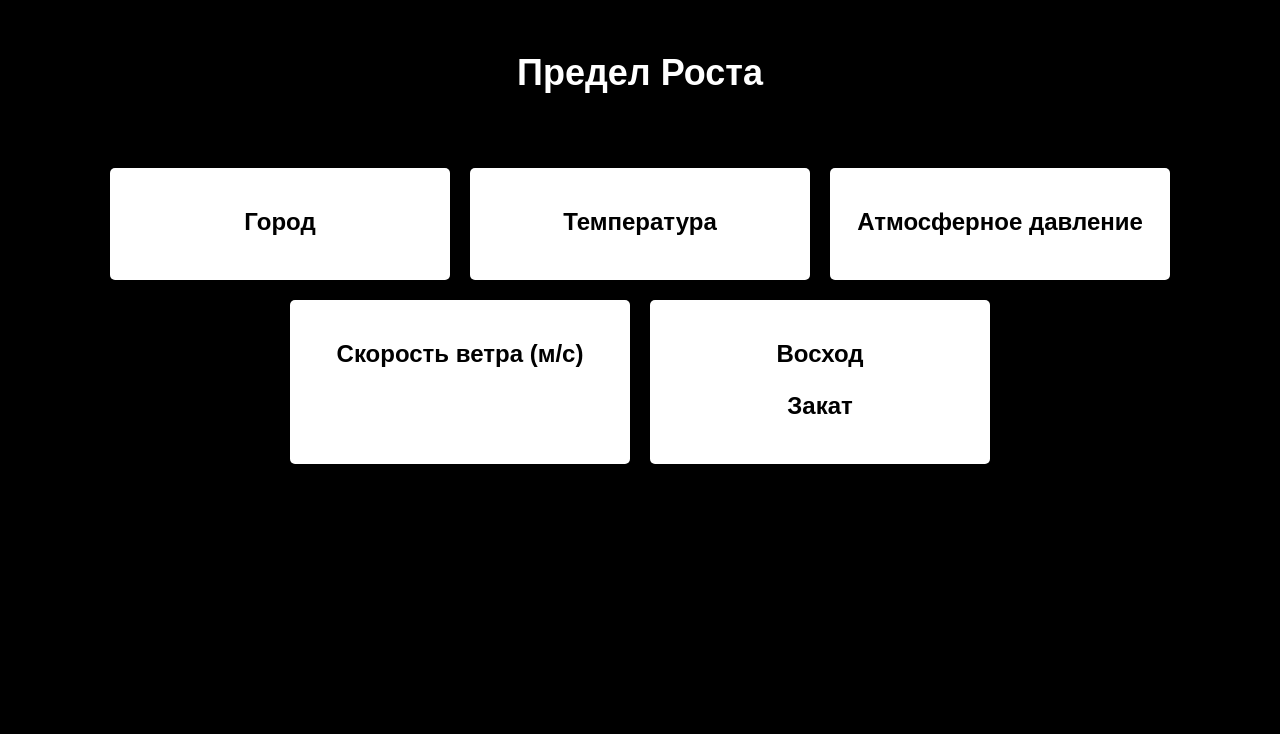
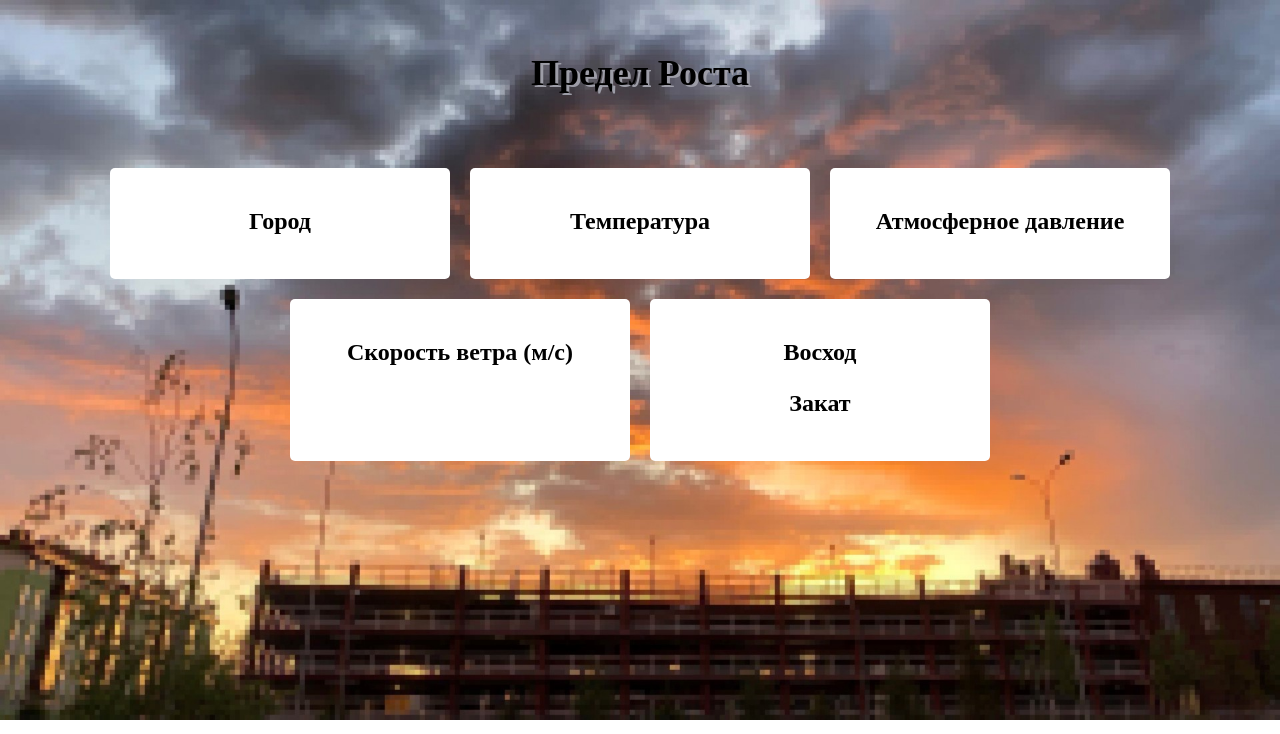
Before and after one commit to Rostwik/Yandex_weather_api, a Django app: template django_yandex_weather/yandex_weather_app/templates/index.html in a window 1280 px wide. Shown: the top 734 px of the page. Run offline with Django 3.2, Linux system fonts and the light colour scheme; the template is opened without the code that fills it, so the values that code supplies are empty; parts of the project's set-up code (start-up, migrations or seed data) failed here and were passed over.

Commit message:
Refactoring

```diff
--- a/django_yandex_weather/static/style.css
+++ b/django_yandex_weather/static/style.css
@@ -1,16 +1,20 @@
 body {
-    background-color: #000;
-    color: #fff;
-    font-family: Arial, sans-serif;
+
+    background-image: url('9.jpg');
+    background-repeat: no-repeat;
+    background-size: cover;
 }
 
 header {
     text-align: center;
     padding: 20px;
+
 }
 
 h1 {
     font-size: 36px;
+    text-shadow: 3px 2px #9d9da7;
+
 }
 
 main {
```
Also changed, not shown: django_yandex_weather/static/9.jpg (added).
